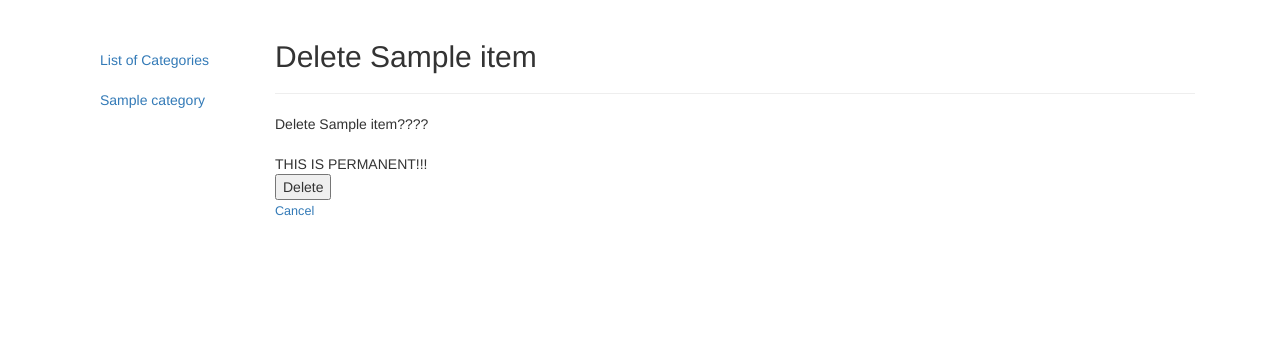
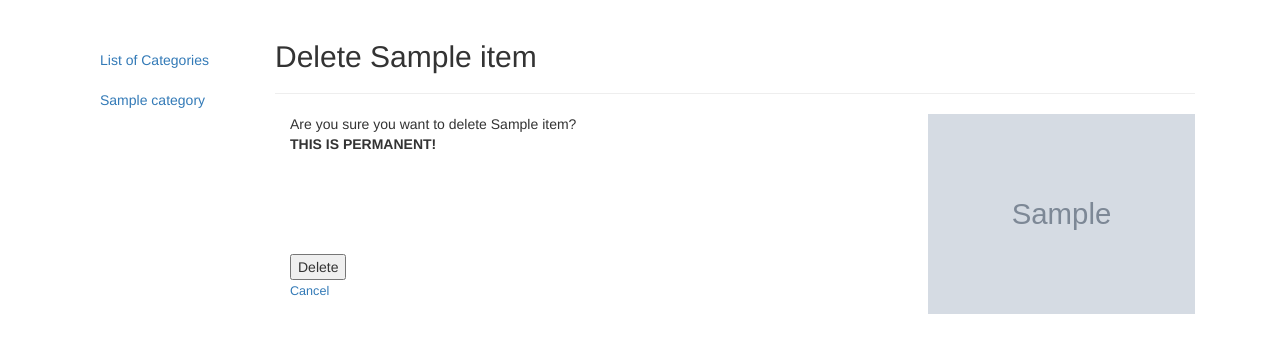
Before and after one commit to jerrywardlow/p3catalog, a Flask app: template templates/item/itemdelete.html in a window 1280 px wide. Shown: the part 52-405 px from the top of the page. Run offline with Flask 2, Linux system fonts and the light colour scheme; the template is opened without the code that fills it: most values are stand-ins (such as "Sample title", 1, 10 or a date in 2020); grey boxes marked "Sample" are stand-in pictures; some libraries are stand-ins or nearby versions.

Commit message:
Changed formatting and included photo of present

```diff
--- a/templates/item/itemdelete.html
+++ b/templates/item/itemdelete.html
@@ -5,13 +5,18 @@
 {% block content %}
 <h2>Delete {{item.name}}</h2>
 <hr>
-Delete {{item.name}}????</br></br>
-
-THIS IS PERMANENT!!!
+<div class="col-sm-6">
+Are you sure you want to delete {{item.name}}?</br>
+<b>THIS IS PERMANENT!</b></br></br></br></br></br></br>
 
 <form action = '{{url_for('itemDelete', item_id=item.id)}}' method = 'POST'>
   <input type="hidden" name="_csrf_token" value="{{ csrf_token() }}">
 <input type='submit', value = 'Delete'></br>
 <a style="font-size:90%" href='{{url_for('itemHome', item_id = item.id)}}'>Cancel</a>
-
+</div>
+<div class =pull-right>
+  {% if item.photo %}
+  <img src={{item.photo}} height="200"/></br>
+  {% endif %}
+</div>
 {% endblock %}
```
